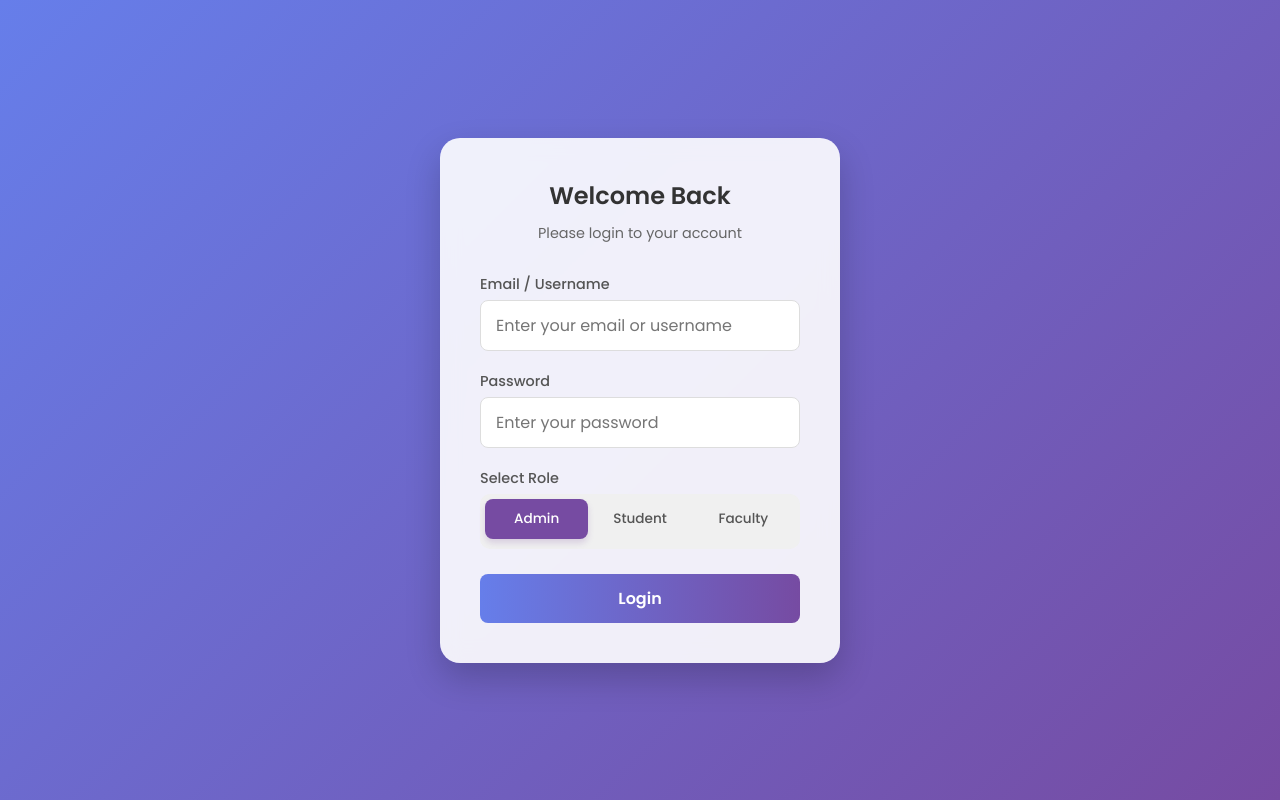
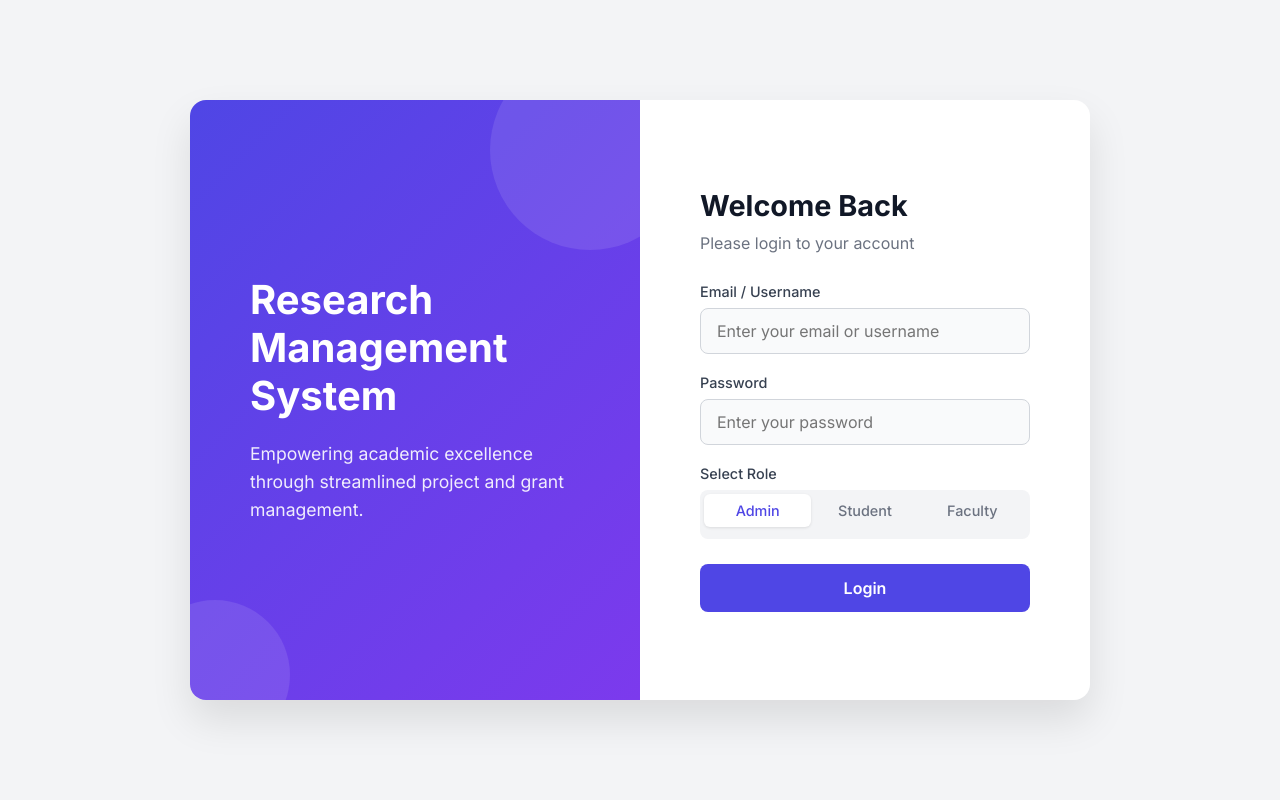
Before and after one commit to ShishirDhar/research_management, a PHP site: page /login.php in a window 1280 px wide. Run offline with PHP 8.4, Linux system fonts and the light colour scheme.

Commit message:
changes to the login page

```diff
--- a/public/css/style.css
+++ b/public/css/style.css
@@ -1,91 +1,142 @@
 /* Google Fonts */
-@import url('https://fonts.googleapis.com/css2?family=Poppins:wght@300;400;500;600;700&display=swap');
+@import url('https://fonts.googleapis.com/css2?family=Inter:wght@300;400;500;600;700&display=swap');
 
 * {
     margin: 0;
     padding: 0;
     box-sizing: border-box;
-    font-family: 'Poppins', sans-serif;
+    font-family: 'Inter', sans-serif;
 }
 
 body {
-    background: linear-gradient(135deg, #667eea 0%, #764ba2 100%);
+    background-color: #f3f4f6;
     height: 100vh;
     display: flex;
     justify-content: center;
     align-items: center;
+}
+
+.login-container {
+    display: flex;
+    background: #ffffff;
+    width: 900px;
+    max-width: 95%;
+    height: 600px;
+    border-radius: 16px;
+    box-shadow: 0 20px 40px rgba(0, 0, 0, 0.1);
     overflow: hidden;
 }
 
-.login-container {
-    background: rgba(255, 255, 255, 0.9);
-    backdrop-filter: blur(10px);
-    padding: 40px;
-    border-radius: 20px;
-    box-shadow: 0 15px 35px rgba(0, 0, 0, 0.2);
-    width: 400px;
-    max-width: 90%;
-    text-align: center;
-    animation: fadeIn 0.8s ease-in-out;
+/* Left Side - Branding */
+.login-left {
+    flex: 1;
+    background: linear-gradient(135deg, #4f46e5 0%, #7c3aed 100%);
+    padding: 60px;
+    display: flex;
+    flex-direction: column;
+    justify-content: center;
+    color: white;
+    position: relative;
+    overflow: hidden;
 }
 
-@keyframes fadeIn {
-    from { opacity: 0; transform: translateY(-20px); }
-    to { opacity: 1; transform: translateY(0); }
+.login-left::before {
+    content: '';
+    position: absolute;
+    top: -50px;
+    right: -50px;
+    width: 200px;
+    height: 200px;
+    background: rgba(255, 255, 255, 0.1);
+    border-radius: 50%;
 }
 
-.login-container h2 {
-    margin-bottom: 10px;
-    color: #333;
-    font-weight: 600;
+.login-left::after {
+    content: '';
+    position: absolute;
+    bottom: -50px;
+    left: -50px;
+    width: 150px;
+    height: 150px;
+    background: rgba(255, 255, 255, 0.1);
+    border-radius: 50%;
 }
 
-.login-container p {
-    color: #666;
+.login-left h1 {
+    font-size: 2.5rem;
+    font-weight: 700;
+    line-height: 1.2;
+    margin-bottom: 20px;
+    z-index: 1;
+}
+
+.login-left p {
+    font-size: 1.1rem;
+    opacity: 0.9;
+    line-height: 1.6;
+    z-index: 1;
+}
+
+/* Right Side - Form */
+.login-right {
+    flex: 1;
+    padding: 60px;
+    display: flex;
+    flex-direction: column;
+    justify-content: center;
+}
+
+.login-right h2 {
+    font-size: 1.8rem;
+    font-weight: 700;
+    color: #111827;
+    margin-bottom: 10px;
+}
+
+.login-right p {
+    color: #6b7280;
     margin-bottom: 30px;
-    font-size: 0.9rem;
 }
 
 .form-group {
     margin-bottom: 20px;
-    text-align: left;
 }
 
 .form-group label {
     display: block;
-    margin-bottom: 5px;
-    color: #555;
+    margin-bottom: 8px;
+    color: #374151;
     font-weight: 500;
     font-size: 0.9rem;
 }
 
 .form-group input {
     width: 100%;
-    padding: 12px 15px;
-    border: 1px solid #ddd;
+    padding: 12px 16px;
+    border: 1px solid #d1d5db;
     border-radius: 8px;
     font-size: 1rem;
-    transition: all 0.3s ease;
-    outline: none;
+    transition: all 0.2s;
+    background: #f9fafb;
 }
 
 .form-group input:focus {
-    border-color: #764ba2;
-    box-shadow: 0 0 0 3px rgba(118, 75, 162, 0.1);
+    border-color: #4f46e5;
+    background: #fff;
+    outline: none;
+    box-shadow: 0 0 0 3px rgba(79, 70, 229, 0.1);
 }
 
 .role-selection {
     display: flex;
-    justify-content: space-between;
+    background: #f3f4f6;
+    padding: 4px;
+    border-radius: 8px;
     margin-bottom: 25px;
-    background: #f0f0f0;
-    padding: 5px;
-    border-radius: 10px;
 }
 
 .role-option {
     flex: 1;
-    text-align: center;
 }
 
 .role-option input[type="radio"] {
@@ -94,49 +145,64 @@ body {
 
 .role-option label {
     display: block;
-    padding: 10px;
+    text-align: center;
+    padding: 8px;
     cursor: pointer;
-    border-radius: 8px;
-    font-size: 0.85rem;
+    font-size: 0.9rem;
     font-weight: 500;
-    color: #555;
-    transition: all 0.3s ease;
+    color: #6b7280;
+    border-radius: 6px;
+    transition: all 0.2s;
 }
 
-.role-option input[type="radio"]:checked + label {
-    background: #764ba2;
-    color: white;
-    box-shadow: 0 4px 6px rgba(118, 75, 162, 0.2);
+.role-option input[type="radio"]:checked+label {
+    background: #ffffff;
+    color: #4f46e5;
+    box-shadow: 0 1px 3px rgba(0, 0, 0, 0.1);
 }
 
 button.btn-login {
     width: 100%;
-    padding: 12px;
-    background: linear-gradient(to right, #667eea, #764ba2);
+    padding: 14px;
+    background: #4f46e5;
     color: white;
     border: none;
     border-radius: 8px;
     font-size: 1rem;
     font-weight: 600;
     cursor: pointer;
-    transition: transform 0.2s ease, box-shadow 0.2s ease;
+    transition: background 0.2s;
 }
 
 button.btn-login:hover {
-    transform: translateY(-2px);
-    box-shadow: 0 5px 15px rgba(118, 75, 162, 0.3);
-}
-
-button.btn-login:active {
-    transform: translateY(0);
+    background: #4338ca;
 }
 
 .error-message {
-    background: #ffebee;
-    color: #c62828;
-    padding: 10px;
+    background: #fef2f2;
+    color: #b91c1c;
+    padding: 12px;
     border-radius: 8px;
     margin-bottom: 20px;
     font-size: 0.9rem;
-    border: 1px solid #ffcdd2;
+    border: 1px solid #fecaca;
 }
+
+/* Responsive */
+@media (max-width: 768px) {
+    .login-container {
+        flex-direction: column;
+        height: auto;
+        width: 100%;
+        border-radius: 0;
+    }
+
+    .login-left {
+        padding: 40px;
+        text-align: center;
+    }
+
+    .login-right {
+        padding: 40px;
+    }
+}
--- a/public/dashboard_faculty.php
+++ b/public/dashboard_faculty.php
@@ -95,7 +95,7 @@ $total_funding_left = $total_funding_left_result->fetch_assoc()['s'];
     <h3>Quick Links</h3>
     <ul>
         <li><a href="/research_management/public/profile.php">My Profile</a></li>
-        <li><a href="/research_management/modules/researchers/list.php">Manage Researchers</a></li>
+        <li><a href="/research_management/modules/researchers/list.php">Researchers</a></li>
         <li><a href="/research_management/modules/projects/list.php">Projects</a></li>
         <li><a href="/research_management/modules/publications/list.php">Publications</a></li>
     </ul>
--- a/public/login.php
+++ b/public/login.php
@@ -84,11 +84,16 @@ if (isset($_SERVER['REQUEST_METHOD']) && $_SERVER['REQUEST_METHOD'] === 'POST')
     <meta charset="UTF-8">
     <meta name="viewport" content="width=device-width, initial-scale=1.0">
     <title>Login - Research Management</title>
-    <link rel="stylesheet" href="css/style.css">
+    <link rel="stylesheet" href="css/style.css?v=<?php echo time(); ?>">
 </head>
 
 <body>
     <div class="login-container">
+        <div class="login-left">
+            <h1>Research<br>Management<br>System</h1>
+            <p>Empowering academic excellence through streamlined project and grant management.</p>
+        </div>
+        <div class="login-right">
             <h2>Welcome Back</h2>
             <p>Please login to your account</p>
 
@@ -101,7 +106,8 @@ if (isset($_SERVER['REQUEST_METHOD']) && $_SERVER['REQUEST_METHOD'] === 'POST')
             <form action="login.php" method="POST">
                 <div class="form-group">
                     <label for="username">Email / Username</label>
-                <input type="text" id="username" name="username" placeholder="Enter your email or username" required>
+                    <input type="text" id="username" name="username" placeholder="Enter your email or username"
+                        required>
                 </div>
 
                 <div class="form-group">
@@ -130,6 +136,7 @@ if (isset($_SERVER['REQUEST_METHOD']) && $_SERVER['REQUEST_METHOD'] === 'POST')
                 <button type="submit" class="btn-login">Login</button>
             </form>
         </div>
+    </div>
 </body>
 
 </html>
```
Lines whose indentation alone changed are shown as unchanged.
